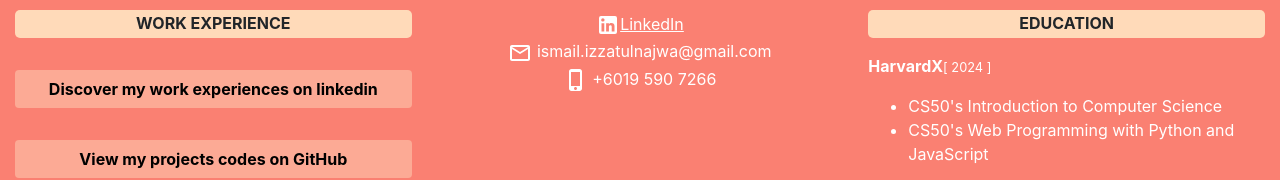
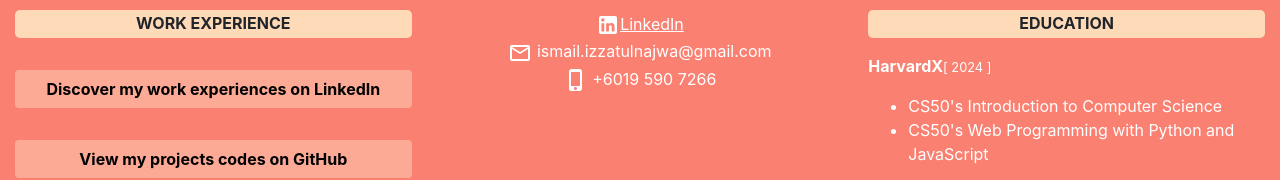
Before and after one commit to Izzywa/portfolio, a React (Create React App) app: page / in a window 1280 px wide. Both pictures are taken after a click on the element "Profile". Shown: the part 160-340 px from the top of the page. Built offline with nearby package versions, Linux system fonts and the light colour scheme.

Commit message:
edit spelling for linkedin

```diff
--- a/src/components/Profile.js
+++ b/src/components/Profile.js
@@ -79,7 +79,7 @@
                 <button className="btn"
                 onClick={() => window.location.href = linkedinURL}
                 >
-                Discover my work experiences on linkedin
+                Discover my work experiences on LinkedIn
                 </button>
                 <button className="btn"
                 onClick={() => window.location.href = githubURL}
```
